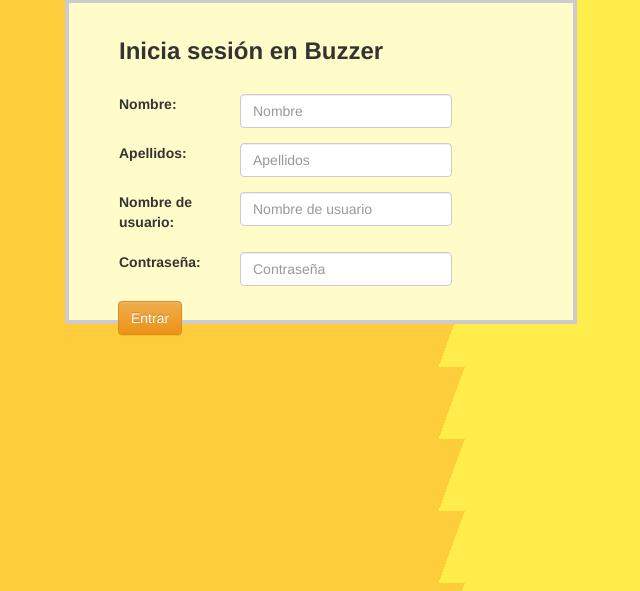
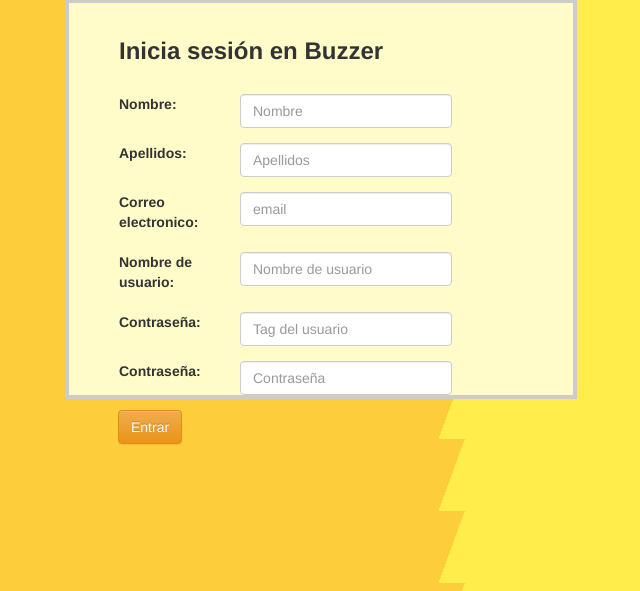
Before and after one commit to eugeniblas/proves, a Django app: page /buzzer/signup/ in a window 1280 px wide. Shown: the part 209-800 px from the top of the page, without its empty margins (319-959 px from the left). Run offline with Django 3.2, Linux system fonts and the light colour scheme; parts of the project's set-up code (start-up, migrations or seed data) failed here and were passed over; some libraries are stand-ins or nearby versions.

Commit message:
canvi pc

```diff
--- /dev/null
+++ b/buzzer/static/stylesheets/signup.css
@@ -0,0 +1,33 @@
+body {
+
+background: linear-gradient(110deg, #fdcd3b 60%, #ffed4b 60%);
+
+}
+
+
+#login-container {
+
+	position: absolute;
+    top: 50%;
+    left: 50%;
+
+    width: 40%;
+    min-width: 500px;
+    height: 400px;
+    margin-left: -20%;
+    margin-top: -15%;
+    border: 4px solid #ccc;
+
+    background-color: #fffcc9;
+
+    padding-left: 50px;
+    padding-top: 15px;
+}
+
+#login-container h3 {
+	font-weight: bold;
+}
+
+#login-container .btn-row{
+	padding-left: 1em;
+}
--- a/buzzer/templates/signup.html
+++ b/buzzer/templates/signup.html
@@ -3,7 +3,7 @@
 <!-- HEAD -->
 {% block title %}Buzzer - Signup page{% endblock %}
 {% load static %}
-{% block stylesheets %} <link rel="stylesheet" type="text/css" href="{% static "stylesheets/login.css" %}?version=2	"> {% endblock %}
+{% block stylesheets %} <link rel="stylesheet" type="text/css" href="{% static "stylesheets/signup.css" %}?version=2	"> {% endblock %}
 
 
 <!-- BODY -->
@@ -29,12 +29,24 @@
     		</div>
   		</div>
   		<div class="form-group row">
+    		<label for="email" class="col-sm-3 col-form-label">Correo electronico:</label>
+    		<div class="col-sm-6">
+      			<input type="email" class="form-control" name="email" placeholder="email" required>
+    		</div>
+  		</div>
+
+		<div class="form-group row">
 			<label for="username" class="col-sm-3 col-form-label">Nombre de usuario:</label>
 			<div class="col-sm-6">
 				<input type="text" class="form-control" name="username" placeholder="Nombre de usuario" required>
 			</div>
 		</div>
-
+		<div class="form-group row">
+			<label for="usertag" class="col-sm-3 col-form-label">Contraseña:</label>
+			<div class="col-sm-6">
+				<input type="text" class="form-control" name="usertag" placeholder="Tag del usuario" required>
+			</div>
+		</div>
 		<div class="form-group row">
 			<label for="password" class="col-sm-3 col-form-label">Contraseña:</label>
 			<div class="col-sm-6">
```
Lines whose indentation alone changed are shown as unchanged.
